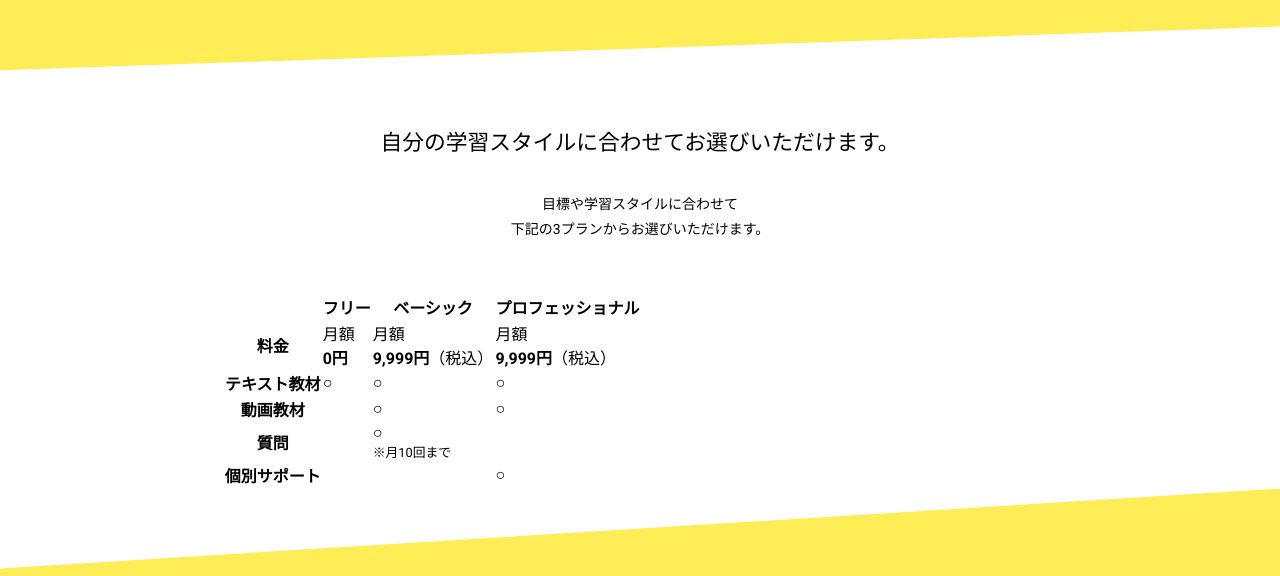
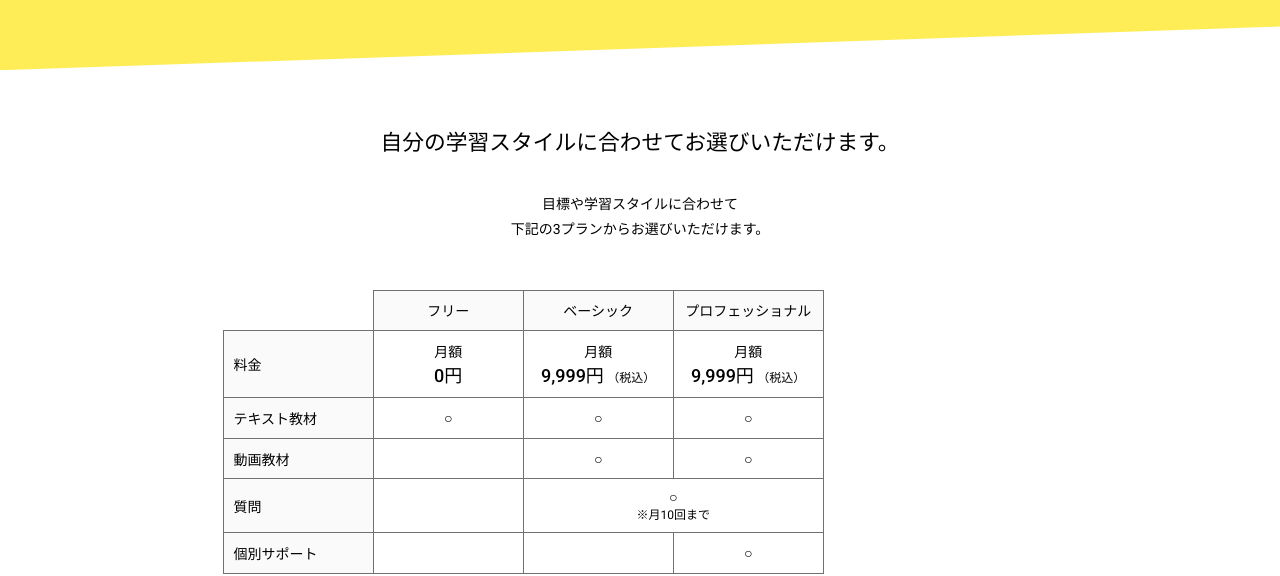
Before and after one commit to kakashi397/STUDY-MyWork, a website: page price.html in a window 1280 px wide. Shown: the part 226-802 px from the top of the page. Drawn offline with Linux system fonts and the light colour scheme; some packages are replaced by stand-ins of ours.

Commit message:
テーブルのモバイルは完成　ほぼ写経

```diff
--- a/price.html
+++ b/price.html
@@ -66,9 +66,20 @@
         <tbody class="p-plan-table__content">
           <tr class="p-plan-table__row">
             <th class="p-plan-table__feature">料金</th>
-            <td class="p-plan-table__data">月額<br><strong>0円</strong></td>
-            <td class="p-plan-table__data">月額<br><strong>9,999円</strong>（税込）</td>
-            <td class="p-plan-table__data">月額<br><strong>9,999円</strong>（税込）</td>
+            <td class="p-plan-table__data">
+              <span class="p-plan-table__title">月額</span>
+              <span class="p-plan-table__price">0円</span>
+            </td>
+            <td class="p-plan-table__data">
+              <span class="p-plan-table__title">月額</span>
+              <span class="p-plan-table__price">9,999円</span>
+              <span class="p-plan-table__tax">（税込）</span>
+            </td>
+            <td class="p-plan-table__data">
+              <span class="p-plan-table__title">月額</span>
+              <span class="p-plan-table__price">9,999円</span>
+              <span class="p-plan-table__tax">（税込）</span>
+            </td>
           </tr>
           <tr class="p-plan-table__row">
             <th class="p-plan-table__feature">テキスト教材</th>
--- a/sass/foundation/_variables.scss
+++ b/sass/foundation/_variables.scss
@@ -14,6 +14,7 @@ $form-line: #CCCCCC;
 $fz-xs: f.rem(12);
 $fz-s: f.rem(14);
 $fz-m: f.rem(16);
+$fz-ml: f.rem(18);
 $fz-l: f.rem(20);
 $fz-xl: f.rem(22);
 $clamp-xxxs: f.clamp-rem(390, 14, 1400, 16);
--- a/sass/layout/_page-head.scss
+++ b/sass/layout/_page-head.scss
@@ -5,7 +5,7 @@
 /* ページヘッド */
 .l-page-head {
   padding-top: f.clamp-rem(390, 50, 1400, 53);
-  padding-bottom: f.rem(50);
+  padding-bottom: f.rem(47);
   @include m.media(m) {
     margin-top: 0;
   }
--- /dev/null
+++ b/sass/object/project/price/_plan-table.scss
@@ -0,0 +1,56 @@
+@use '../../../foundation/functions' as f;
+@use '../../../foundation/variables' as v;
+@use '../../../foundation/mixin' as m;
+
+/* テーブル */
+.p-plan-table {
+  overflow-x: auto;
+  margin-bottom: f.clamp-rem(390, 40, 1400, 80);
+  &__body {
+    width: f.rem(600);
+    table-layout: fixed;
+    border-collapse: collapse;
+  }
+  &__body th,
+  &__body td {
+    border: 1px solid v.$line;
+    font-size: v.$fz-s;
+    padding: f.rem(9.87);
+  }
+  &__head th {
+    background-color: v.$background;
+    font-weight: 500;
+    &:first-child {
+      width: f.rem(150);
+      background-color: v.$white;
+      border-top: none;
+      border-left: none;
+    }
+    &:nth-child(n+2) {
+      width: f.rem(150);
+    }
+  }
+  &__feature {
+    background-color: v.$background;
+    font-weight: 500;
+    text-align-last: left;
+  }
+  &__data {
+    font-size: v.$fz-s;
+    text-align: center;
+  }
+  &__title {
+    display: block;
+    font-size: v.$fz-s;
+  }
+  &__price {
+    font-size: v.$fz-ml;
+    font-weight: 500;
+  }
+  &__tax {
+    font-size: v.$fz-xs;
+  }
+  &__note {
+    font-size: v.$fz-xs;
+  }
+}
--- a/sass/style.scss
+++ b/sass/style.scss
@@ -25,4 +25,5 @@
 @use "./object/project/top/voice";
 @use "./object/project/service/detail";
 @use "./object/project/service/step";
+@use "./object/project/price/plan-table";
 @use "./object/utility/utility";
```
Also changed, not shown: css/style.css, 1 other file.
